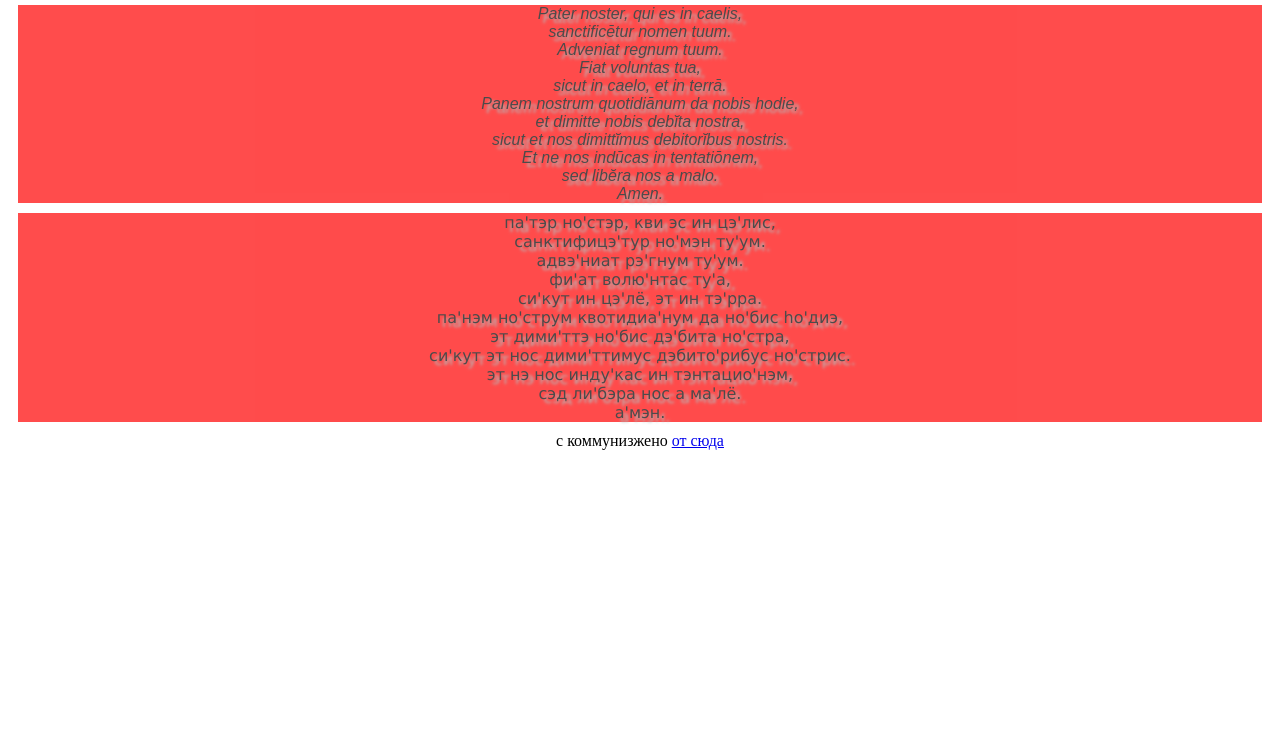
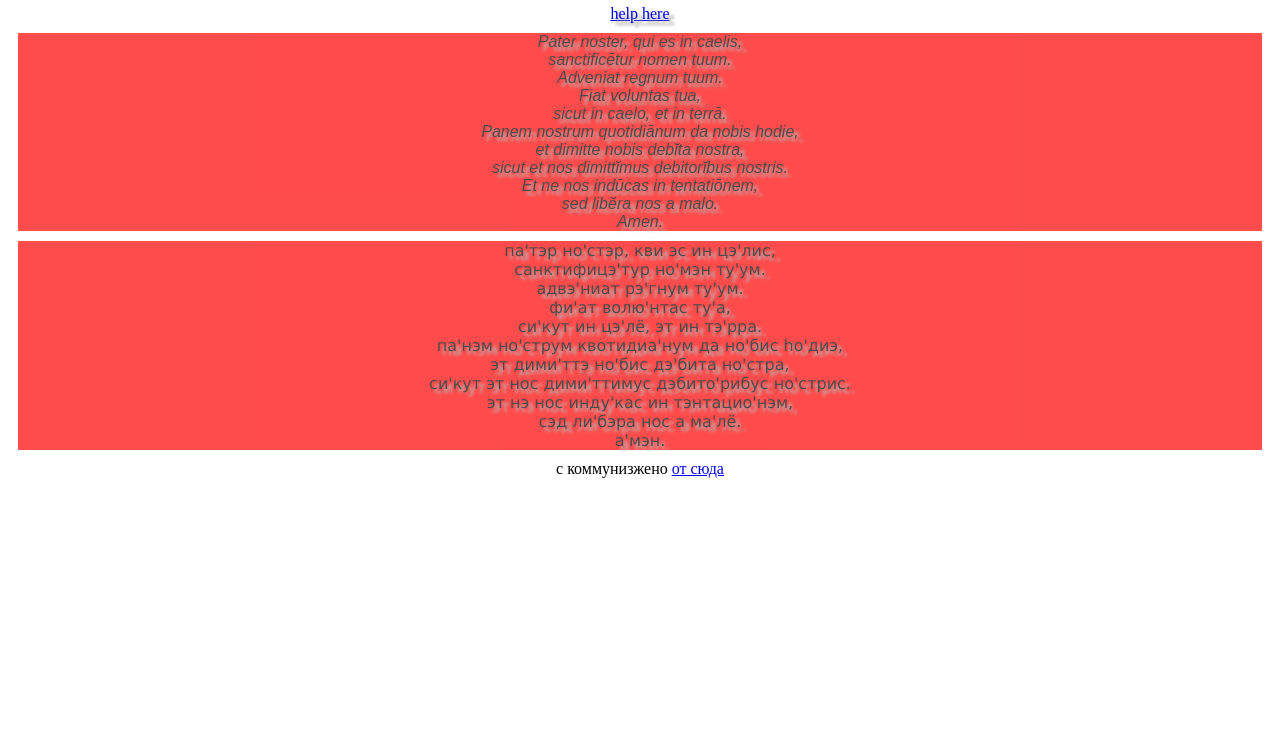
Before and after one commit to MetalcoreLoli/HttpServer, a plain HTML site: page index.html in a window 1280 px wide. Shown: the part 62-800 px from the top of the page. Drawn offline with Linux system fonts and the light colour scheme.

Commit message:
added link to a help page

```diff
--- a/index.html
+++ b/index.html
@@ -21,6 +21,9 @@
             <h2>Pater noster</h2>
         </div>
         <div id="content">
+            <div style="text-align: center; background-color: white; text-shadow: 5px 4px 3px #999;">
+                <a href="http://localhost:1337/home/help">help here</a>
+            </div>
             <div>
                 <p style="font-family: Arial;font-style: italic;">
                     Pater noster, qui es in caelis,</br>
```
